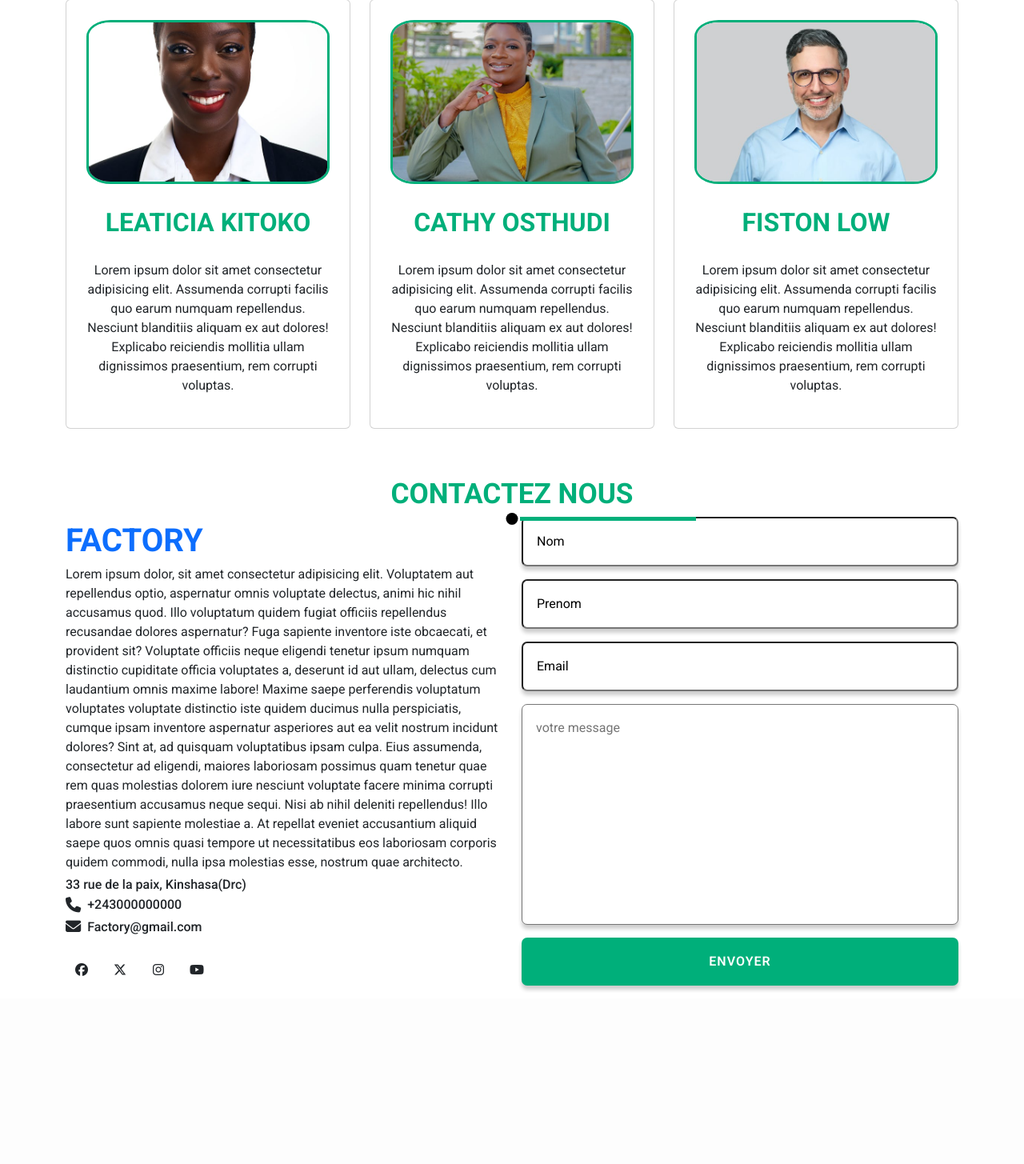
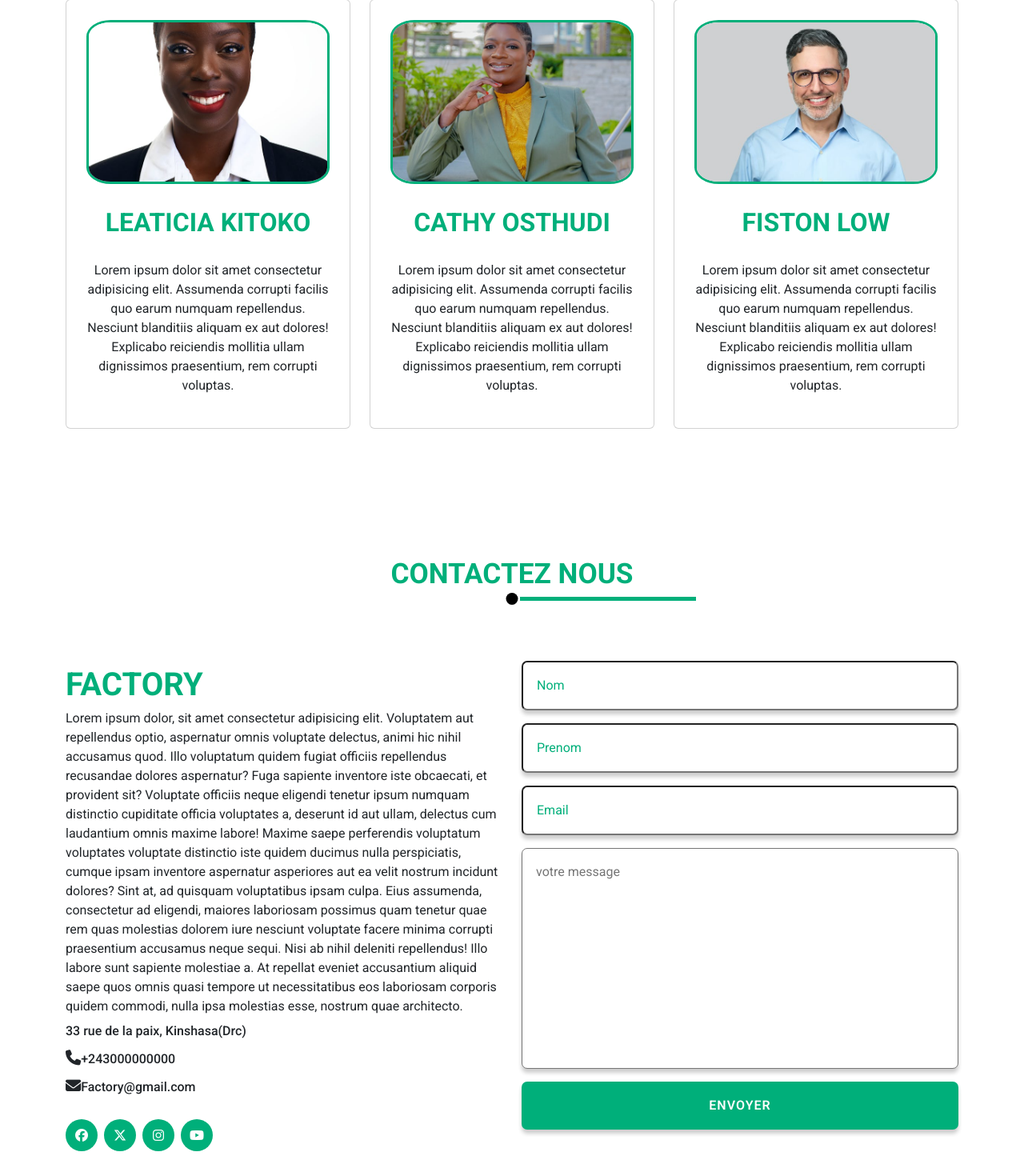
Before and after one commit to Denismaka/Factory, a PHP site: page / in a window 1280 px wide. Shown: the part 3698-5153 px from the top of the page at 80% size. Before the commit the page ends 4936 px from the top, so only its background shows below. Run offline with PHP 8.4, Linux system fonts and the light colour scheme.

Commit message:
Mise en place du style de la section contact

```diff
--- a/assets/css/style.css
+++ b/assets/css/style.css
@@ -270,112 +270,68 @@ header.sticky {
 /* ############## */
 /* Contact */
 /* ############## */
-.reviews-container {
-  display: grid;
-  grid-template-columns: repeat(auto-fit, minmax(240px, auto));
-  gap: 1rem;
+#contact {
+  margin-top: 10rem;
 }
-.review-box {
-  background: var(--light);
-  border-bottom: 3px solid var(--accent2);
-  text-align: center;
-  box-shadow: 0 5px 5px 0 rgba(0, 0, 0, 0.2);
-  padding: 3rem 1rem;
-  cursor: pointer;
+#contact .container .row .col-md-6 {
+  margin-top: 5rem;
 }
-.review-box:hover {
-  background: #e2e2e2;
-}
-.review-box .stars {
-  color: orange;
-  font-size: 0.8rem;
-  margin-top: 1rem;
-}
-.review-box img {
-  width: 50px;
-  height: 50px;
-  object-fit: cover;
-  border-radius: 50%;
-}
-.review-box h3 {
-  font-size: 1.2rem;
-  margin: 1rem 0;
-}
-.review-box p {
-  font-size: 13px;
-}
-/*#################################*/
-/*contact*/
-/*#################################*/
-.contact-container {
-  display: flex;
-  flex-wrap: wrap;
-  justify-content: center;
-  gap: 2rem;
-  margin-top: 3rem;
-}
-.contact-infos {
-  flex: 11 20rem;
-}
-.contact-form {
-  flex: 11 20rem;
-  display: flex;
-  justify-content: center;
-}
-.contact-infos h3 {
+#contact .container .row .contact-infos a {
   font-size: clamp(18px, 3vw, 30px);
-  color: var(--accent2);
+  color: var(--green);
   font-weight: 500;
   margin-bottom: 1rem;
 }
-.contact-infos p {
+#contact .container .row .contact-infos p {
   margin-bottom: 0.5rem;
 }
-.adress {
+#contact .container .row .contact-infos .adress {
   display: flex;
   flex-direction: column;
   margin-right: 1rem;
 }
-.adress i {
-  display: flex;
-  align-items: center;
-  column-gap: 0.5rem;
-  margin-bottom: 0.5rem;
+#contact .container .row .contact-infos .adress i {
+  margin-bottom: 1rem;
   font-size: 1.2rem;
   font-weight: 700;
 }
-.adress span {
+#contact .container .row .contact-infos .adress span {
   font-size: 1rem;
   font-weight: 500;
 }
-.social {
+#contact .container .row .contact-infos .social {
   display: flex;
   align-items: center;
   column-gap: 0.5rem;
   margin-top: 1rem;
 }
-.social a {
+#contact .container .row .contact-infos .social a {
   width: 40px;
   height: 40px;
   border-radius: 50%;
-  color: var(--light);
-  background-color: var(--accent2);
+  color: var(--white);
+  background-color: var(--green);
   display: flex;
   justify-content: center;
   align-items: center;
   font-size: 1rem;
-  transition: background 0.2s ease-in-out;
+  transition: 0.5s ease-in-out;
 }
-.social a:hover {
-  background-color: var(--accent);
+#contact .container .row .contact-infos .social a:hover {
+  background-color: var(--black);
 }
-.contact-form form {
+#contact .container .row .contact-form {
+  flex: 11 20rem;
+  display: flex;
+  justify-content: center;
+}
+#contact .container .row .contact-form form {
   display: flex;
   align-items: center;
   flex-direction: column;
   width: 100%;
 }
-.contact-form form input,
+#contact .container .row .contact-form form input,
 .contact-form form textarea {
   width: 100%;
   padding: 17px;
@@ -383,15 +339,15 @@ header.sticky {
   margin-bottom: 1rem;
   box-shadow: 0 5px 5px 0 rgba(0, 0, 0, 0.2);
 }
-.contact-form form textarea {
+#contact .container .row .contact-form form textarea {
   resize: none;
 }
-.contact-form form input[type='submit'] {
+#contact .container .row .contact-form form input[type='submit'] {
   cursor: pointer;
 }
-.contact-form form input::placeholder,
-.contact-form form textarea:placeholder-shown {
-  color: var(--accent);
+#contact .container .row .contact-form form input::placeholder,
+.contact-form form {
+  color: var(--green);
 }
 
 /* ############## */
```
